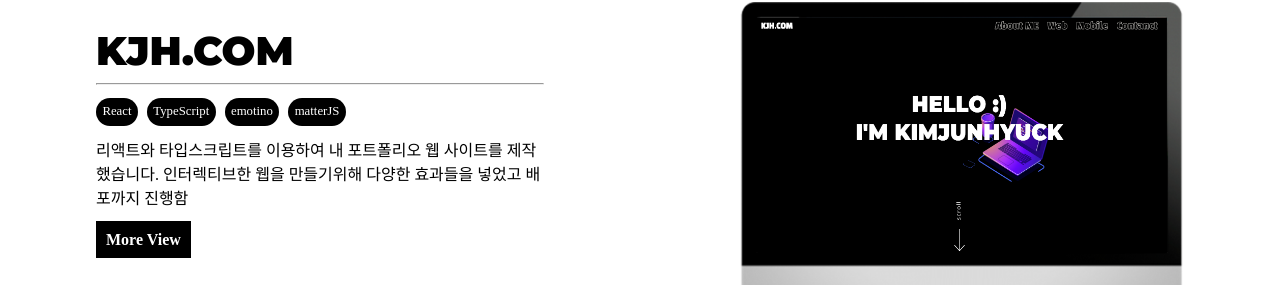
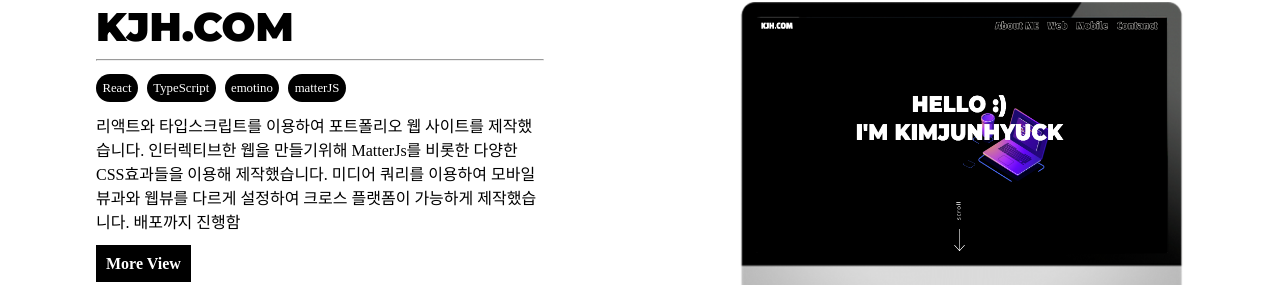
Before and after one commit to heisjun/Junhyuck.com, a React (Create React App) app: page /Web in a window 1280 px wide. Shown: the part 1188-1473 px from the top of the page. Built offline with nearby package versions, Linux system fonts and the light colour scheme; a web font is replaced by a local one.

Commit message:
Desing : Remove item
불필요한 요소들 삭제

```diff
--- a/src/components/About/index.tsx
+++ b/src/components/About/index.tsx
@@ -14,17 +14,14 @@ const INTRODUCE_TEXT_ARR = [
   {
     id: 1,
     content: "Front-End",
-    imgSrc: "/img1.png",
   },
   {
     id: 2,
     content: "새로운 기술을 배우는 것을 좋아하는",
-    imgSrc: "img2.jpeg",
   },
   {
     id: 3,
     content: "커뮤니케이션의 중요성을 아는",
-    imgSrc: "img3.png",
   },
   {
     id: 4,
@@ -155,17 +152,6 @@ const MainFirstSection = () => {
         {INTRODUCE_TEXT_ARR.map((item, index) => {
           return (
             <div key={item.id} css={mapDivStyle}>
-              {item.imgSrc && (
-                <img
-                  alt={item.content}
-                  src={item.imgSrc}
-                  css={mapImgStyle}
-                  style={{
-                    opacity: currentIndex === index ? 0.2 : 0,
-                    transition: "opacity 0.3s",
-                  }}
-                />
-              )}
               <div
                 css={textBoxStyle}
                 style={{
--- a/src/components/WebInfoComponent/index.tsx
+++ b/src/components/WebInfoComponent/index.tsx
@@ -26,7 +26,11 @@ const WebInfoComponent = (props: IWebComponent) => {
         }}
       >
         {skills.map((item, idx) => {
-          return <TagBtn>{item}</TagBtn>;
+          return (
+            <div key={idx}>
+              <TagBtn>{item}</TagBtn>
+            </div>
+          );
         })}
       </div>
       <div css={TextStyle}>{info}</div>
--- a/src/pages/Contact/index.tsx
+++ b/src/pages/Contact/index.tsx
@@ -153,7 +153,7 @@ const Contact = () => {
     Matter.World.add(world, mouseConstraint);
 
     // 애니메이션 루프 시작
-    Matter.Engine.run(engine);
+    Matter.Runner.run(engine);
     Matter.Render.run(render);
 
     return () => {
--- a/src/pages/Web/index.tsx
+++ b/src/pages/Web/index.tsx
@@ -13,7 +13,7 @@ const ProjectList = [
   },
   {
     title: "KJH.COM",
-    info: "리액트와 타입스크립트를 이용하여 내 포트폴리오 웹 사이트를 제작했습니다. 인터렉티브한 웹을 만들기위해 다양한 효과들을 넣었고 배포까지 진행함",
+    info: "리액트와 타입스크립트를 이용하여 포트폴리오 웹 사이트를 제작했습니다. 인터렉티브한 웹을 만들기위해 MatterJs를 비롯한 다양한 CSS효과들을 이용해 제작했습니다. 미디어 쿼리를 이용하여 모바일뷰과와 웹뷰를 다르게 설정하여 크로스 플랫폼이 가능하게 제작했습니다. 배포까지 진행함",
     link: "https://placid-dragonfly-b6b.notion.site/Gardner-s-Club-e10a62d08e1043b392cb755456e31f7a",
     img: "website2.png",
     skills: ["React", "TypeScript", "emotino", "matterJS"],
@@ -37,7 +37,7 @@ const Web = () => {
       </div>
       {ProjectList.map((project, idx) => {
         return (
-          <div css={ProjectListContainerStyle}>
+          <div css={ProjectListContainerStyle} key={idx}>
             <div css={ProjectListBox}>
               <WebInfoComponent
                 title={project.title}
```
